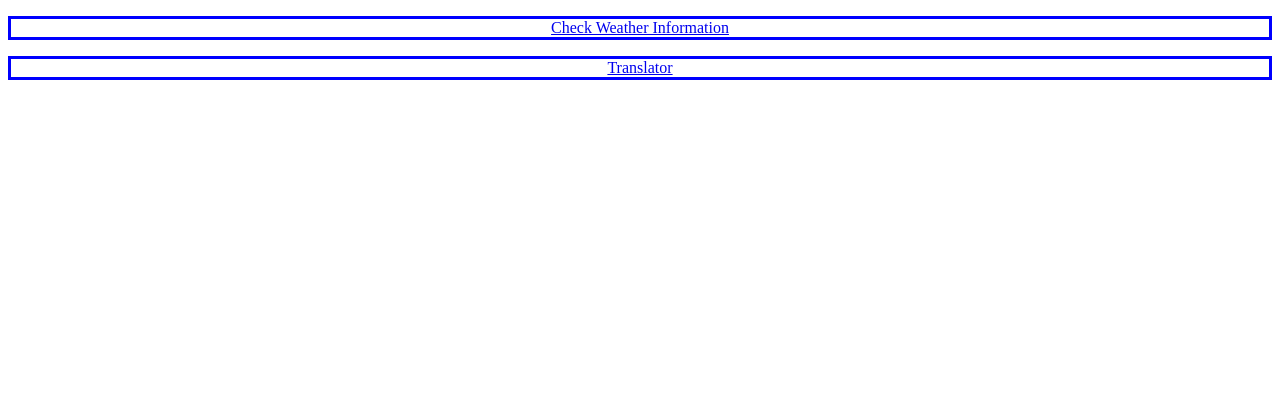
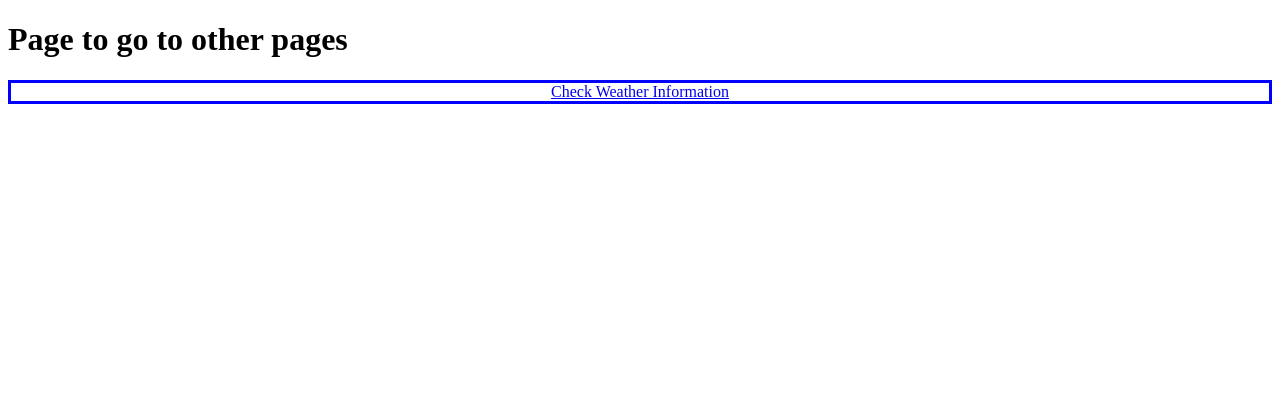
Before and after one commit to gegendepressed/weatherweb, a Flask app: page / in a window 1280 px wide. Shown: the top 420 px of the page. Run offline with Flask 3, Linux system fonts and the light colour scheme.

Commit message:
fixed some trivial remains

```diff
--- a/templates/home.html
+++ b/templates/home.html
@@ -3,11 +3,11 @@
 <head>
     <meta charset="UTF-8">
     <meta name="viewport" content="width=device-width, initial-scale=1.0">
-    <title> Multi Function Site </title>
+    <title>Sairaj's many works</title>
 </head>
 <body>
+    <h1> Page to go to other pages</h1>
     <p style="text-align: center; border: 3px solid blue;"><a href="weather.html"> Check Weather Information </a></p>
-    <p style="text-align: center; border: 3px solid blue;"><a href="translator.html"> Translator </a></p>
 </body>
 <footer style="  position: fixed;
 left: 0;
```
